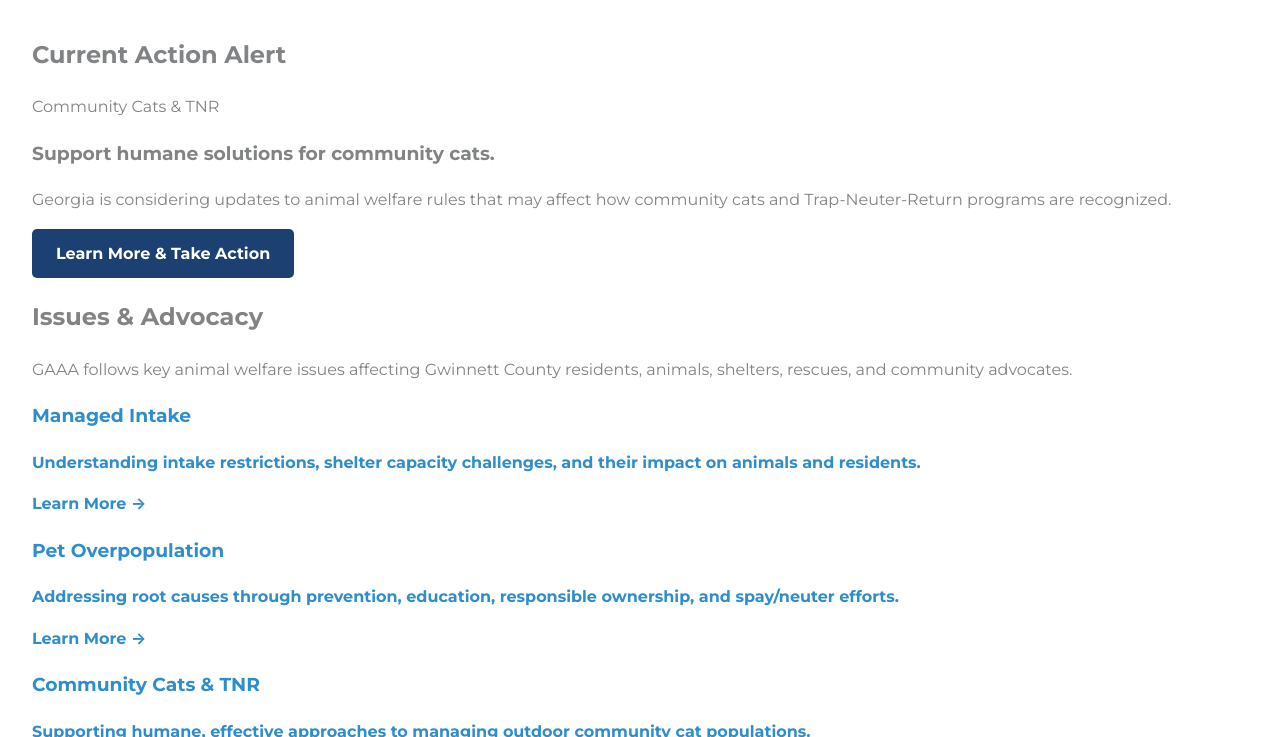
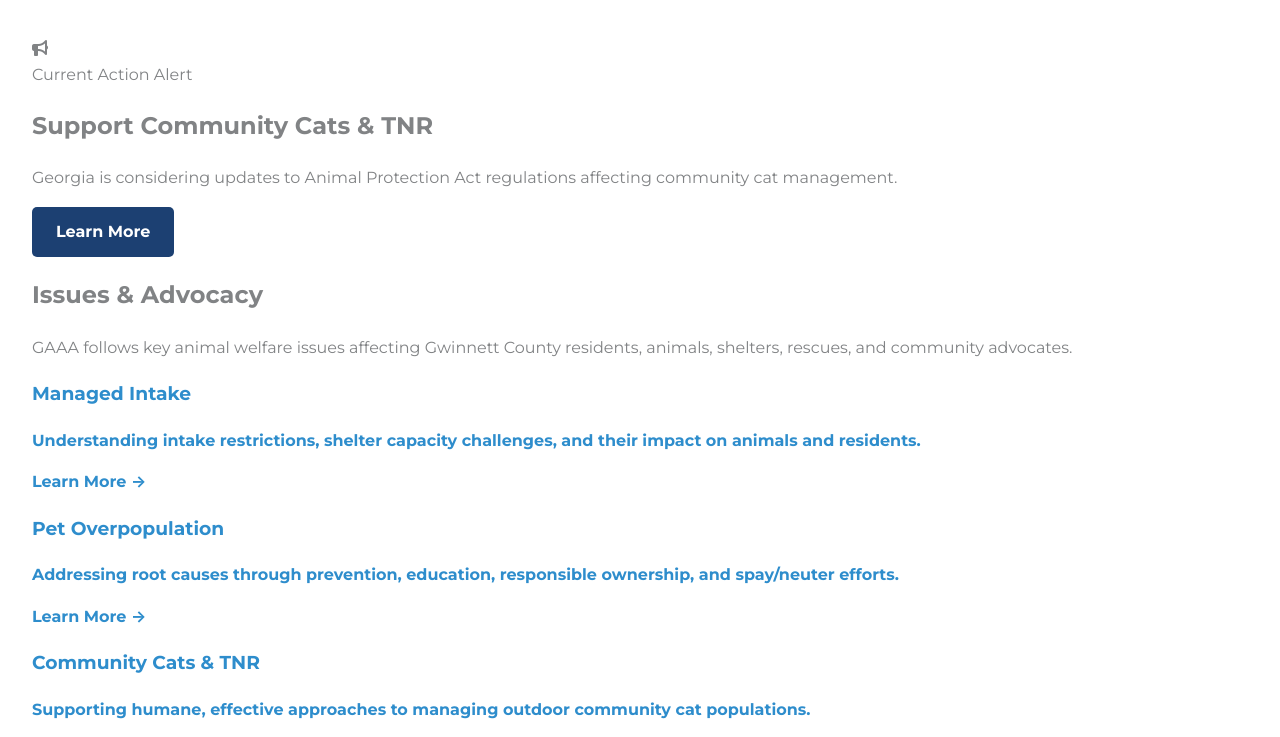
Before and after one commit to whitleybacon/gwinnett-animal-advocacy-alliance, a Jekyll site: the page built from index.html, in a window 1280 px wide and 900 px high, scrolled down 585 px, cut to the strip 163-900 px from the top of the window. Built offline with Jekyll 4.4.1, drawn with Linux system fonts in a browser that asks for light colours.

Commit message:
Update index.html

```diff
--- a/index.html
+++ b/index.html
@@ -34,21 +34,22 @@
     </div>
 </section>
 
-<section class="home-section alert-section">
-    <h2>Current Action Alert</h2>
+<section class="home-section current-alert-section">
+    <div class="current-alert-card">
+        <div class="alert-icon">
+            <i class="fas fa-bullhorn"></i>
+        </div>
 
-    <div class="feature-card alert-card">
-        <div>
-            <span class="eyebrow">Community Cats &amp; TNR</span>
-            <h3>Support humane solutions for community cats.</h3>
+        <div class="alert-content">
+            <span class="eyebrow">Current Action Alert</span>
+            <h2>Support Community Cats &amp; TNR</h2>
             <p>
-                Georgia is considering updates to animal welfare rules that may affect
-                how community cats and Trap-Neuter-Return programs are recognized.
+                Georgia is considering updates to Animal Protection Act regulations
+                affecting community cat management.
             </p>
         </div>
 
-        <a href="/act/" class="btn">Learn More &amp; Take Action</a>
-    </div>
+        <a href="/act/" class="btn alert-btn">Learn More</a>
 </section>
 
 <section class="home-section">
```
